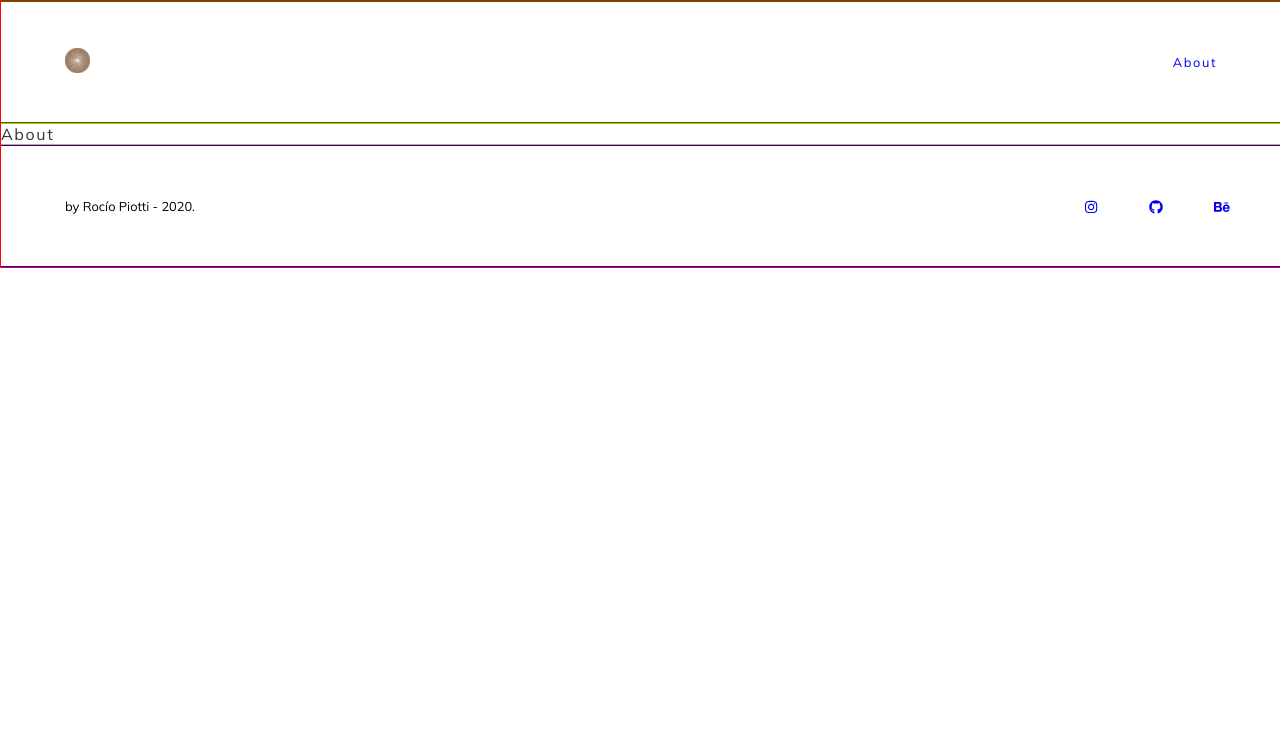
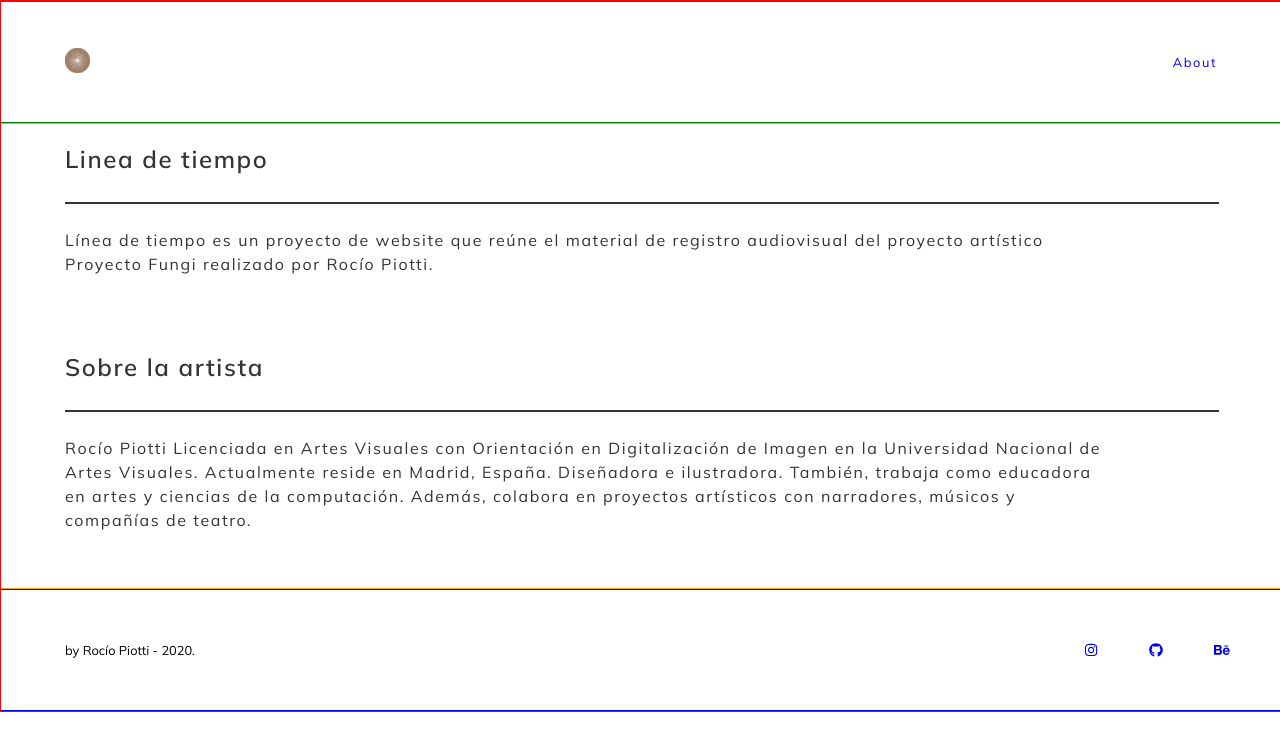
Before and after one commit to rociopiotti/lineadetiempo, a React (Create React App) app: page /about in a window 1280 px wide. Shown: the top 750 px of the page. Built offline with nearby package versions, Linux system fonts and the light colour scheme.

Commit message:
Adjust container  Registro y cultivo. Content About

```diff
--- a/src/components/About/About.js
+++ b/src/components/About/About.js
@@ -1,8 +1,69 @@
 import React from "react";
 
 import { Container } from "../../theme/Theme";
+import styled from "styled-components";
+
+const ConteinerModify = styled(Container)`
+  flex-direction: column;
+`;
+
+const SectionContainer = styled.section`
+  width: 90%;
+  height: auto;
+  display: flex;
+  flex-direction: column;
+  align-items: flex-start;
+  justify-content: center;
+  margin-bottom: 5vh;
+`;
+
+const SectionHeader = styled.h2`
+  width: 90%;
+  height: auto;
+  display: flex;
+  flex-direction: column;
+  align-items: flex-start;
+  justify-content: center;
+`;
+
+const SeparationLine = styled.hr`
+  width: 100%;
+  height: 0;
+  border: solid #343434 0.8px;
+`;
+
+const SectionContent = styled.p`
+  width: 90%;
+  height: auto;
+  line-height: 1.5rem;
+`;
+
 const About = () => {
-  return <Container>About</Container>;
+  return (
+    <ConteinerModify>
+      <SectionContainer>
+        <SectionHeader>Linea de tiempo</SectionHeader>
+        <SeparationLine />
+        <SectionContent>
+          Línea de tiempo es un proyecto de website que reúne el material de
+          registro audiovisual del proyecto artístico Proyecto Fungi realizado
+          por Rocío Piotti.
+        </SectionContent>
+      </SectionContainer>
+      <SectionContainer>
+        <SectionHeader>Sobre la artista</SectionHeader>
+        <SeparationLine />
+        <SectionContent>
+          Rocío Piotti Licenciada en Artes Visuales con Orientación en
+          Digitalización de Imagen en la Universidad Nacional de Artes Visuales.
+          Actualmente reside en Madrid, España. Diseñadora e ilustradora.
+          También, trabaja como educadora en artes y ciencias de la computación.
+          Además, colabora en proyectos artísticos con narradores, músicos y
+          compañías de teatro.
+        </SectionContent>
+      </SectionContainer>
+    </ConteinerModify>
+  );
 };
 
 export default About;
--- a/src/components/Cultivo/Cultivo.js
+++ b/src/components/Cultivo/Cultivo.js
@@ -2,19 +2,11 @@ import React from "react";
 
 import styled from "styled-components/macro";
 
-export const ContainerColumn = styled.div`
-  width: 50%;
-  height: auto;
-  overflow: hidden;
-  display: flex;
-  flex-direction: column;
-  align-items: center;
-  justify-content: center;
-  background-color: lightgreen;
-`;
+import { ContainerColumn } from "../../theme/Theme";
+
 const Cultivo = () => {
   return (
-    <ContainerColumn>
+    <ContainerColumn theme={{ testingBGColor: "lightblue" }}>
       <p>CULTIVO</p>
       <p>CULTIVO</p>
       <p>CULTIVO</p>
--- a/src/components/Registro/Registro.js
+++ b/src/components/Registro/Registro.js
@@ -1,16 +1,9 @@
 import React from "react";
 import styled from "styled-components/macro";
 
-export const ContainerColumn = styled.div`
-  width: 50%;
-  height: auto;
-  overflow: hidden;
-  display: flex;
-  flex-direction: column;
-  align-items: center;
-  justify-content: center;
-  background-color: lightblue;
-`;
+import { ContainerColumn } from "../../theme/Theme";
+
+
 const Registro = () => {
   return <ContainerColumn>
   <p>Registro</p>
--- a/src/theme/Theme.js
+++ b/src/theme/Theme.js
@@ -8,13 +8,16 @@ const theme = {
   },
   fonts: ["sans-serif", "Mulish"],
   fontSizes: {
-    extrasmall: "0.8em",
-    small: "1em",
-    medium: "1.5em",
-    large: "3em",
+    extrasmall: "0.8rem",
+    small: "1rem",
+    medium: "1.5rem",
+    large: "3rem",
   },
-  letterSpacing: "0.1em",
+  letterSpacing: "0.1rem",
   sideMargin: "5vw",
+
+  // -------------------> TESTING PROPERTIES <------------------- //
+  testingBGColor: "lightgreen",
 };
 
 export const Space = styled.span`
@@ -24,7 +27,6 @@ export const Space = styled.span`
 export const Container = styled.section`
   width: 100%;
   height: auto;
-  overflow: hidden;
   display: flex;
   flex-direction: row;
   align-items: center;
@@ -36,6 +38,16 @@ export const Container = styled.section`
   border: solid orange thin;
 `;
 
+export const ContainerColumn = styled.section`
+  width: 50%;
+  height: auto;
+  display: flex;
+  flex-direction: column;
+  align-items: center;
+  justify-content: center;
+  background-color: ${(props) => props.theme.testingBGColor};
+`;
+
 const Theme = ({ children }) => (
   <ThemeProvider theme={theme}>{children}</ThemeProvider>
 );
```
